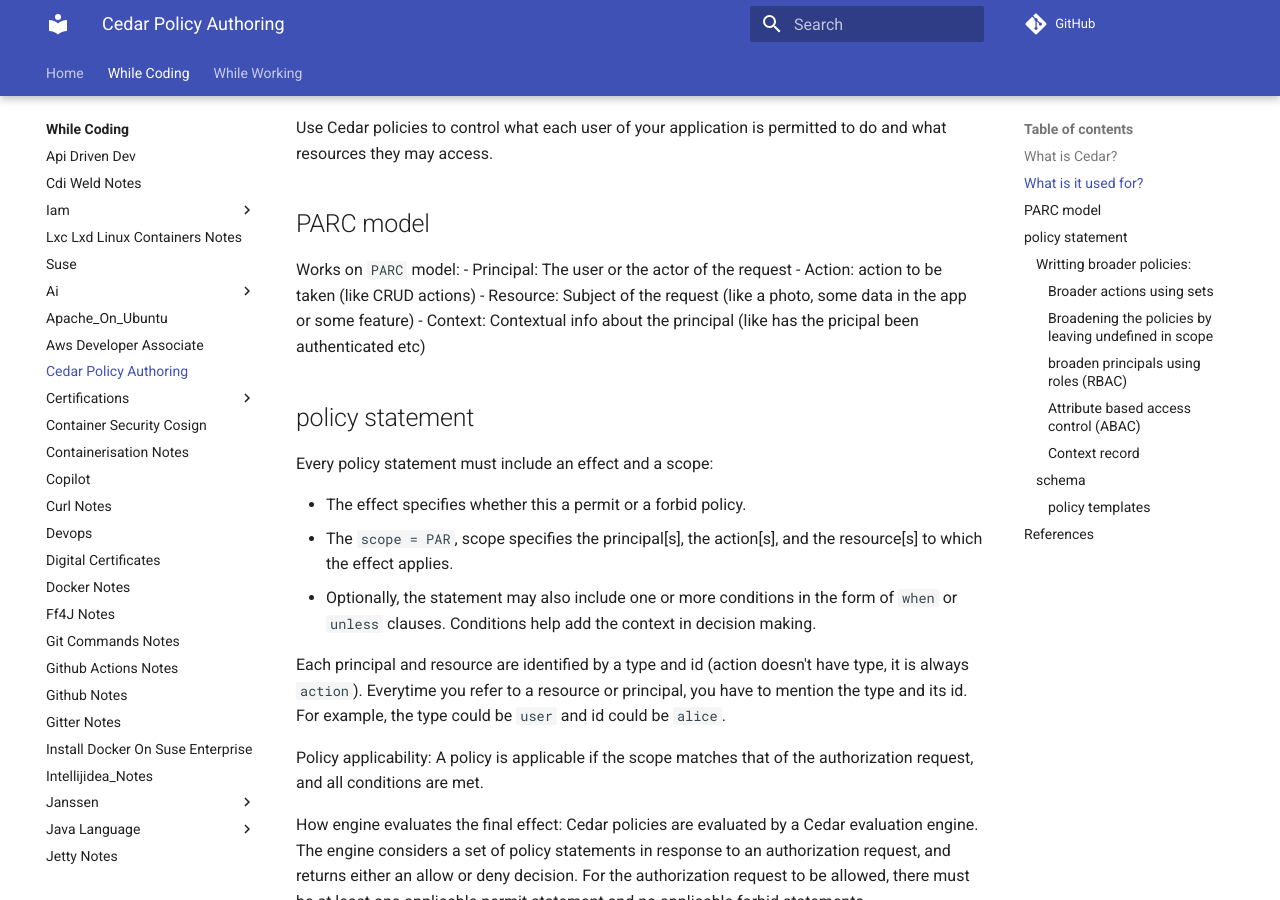
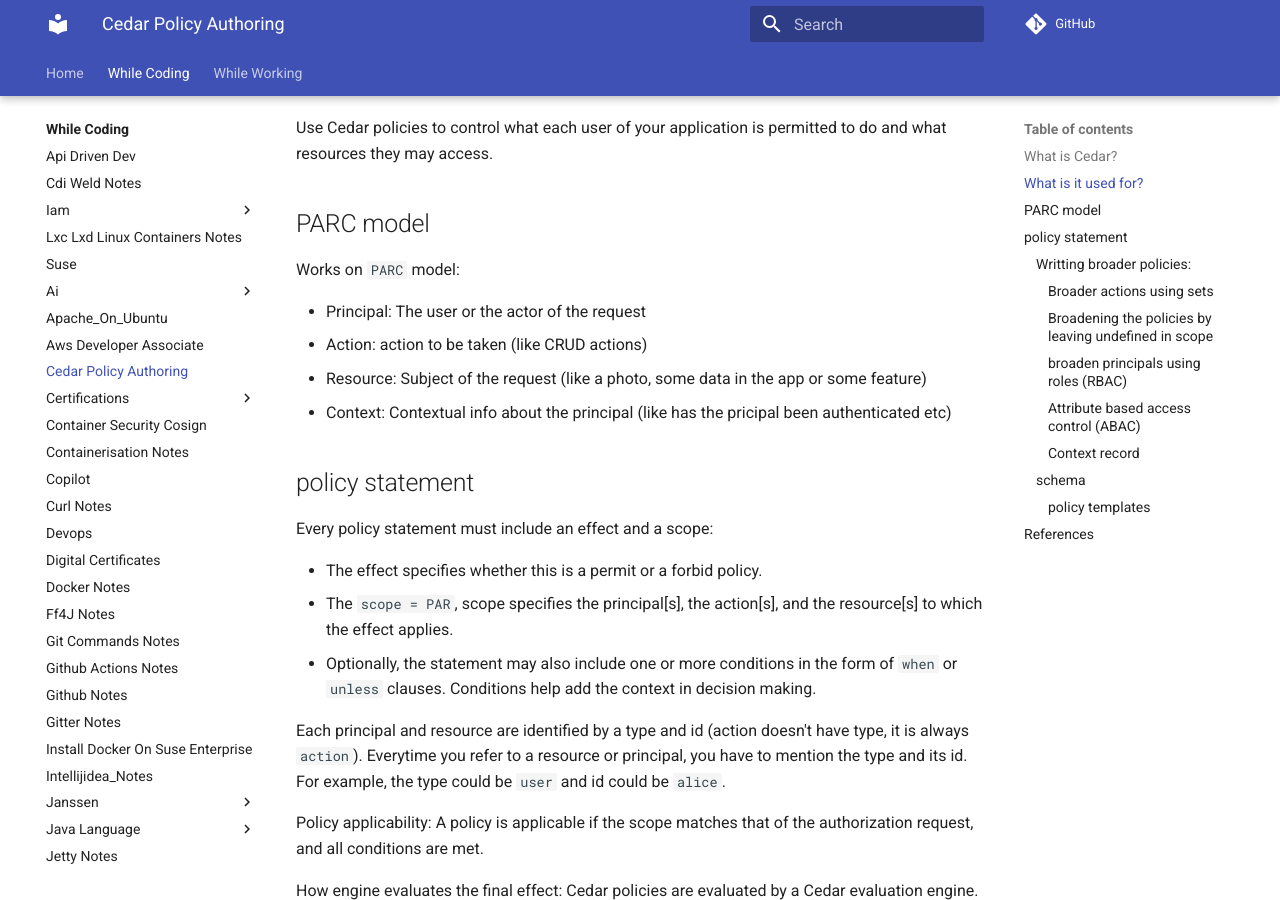
Before and after one commit to ossdhaval/mysite, an MkDocs documentation site: the page built from source/while-coding/cedar-policy-authoring.md, in a window 1280 px wide and 900 px high, scrolled down 389 px. Built offline with MkDocs 1.6.1 and Material for MkDocs 9.7.7, drawn with Linux system fonts in a browser that asks for light colours; comment, search, counter and statistics services are not loaded; some of the changed text lies outside the part shown.

````diff
--- a/source/while-coding/cedar-policy-authoring.md
+++ b/source/while-coding/cedar-policy-authoring.md
@@ -13,6 +13,7 @@ Use Cedar policies to control what each user of your application is permitted to
 ## PARC model
 
 Works on `PARC` model:
+
 - Principal: The user or the actor of the request
 - Action: action to be taken (like CRUD actions)
 - Resource: Subject of the request (like a photo, some data in the app or some feature)
@@ -22,7 +23,7 @@ Works on `PARC` model:
 
 Every policy statement must include an effect and a scope:
 
-- The effect specifies whether this a permit or a forbid policy.
+- The effect specifies whether this is a permit or a forbid policy.
 - The `scope = PAR`, scope specifies the principal[s], the action[s], and the resource[s] to which the effect applies.
 - Optionally, the statement may also include one or more conditions in the form of `when` or `unless` clauses. Conditions help add the context in decision making.
 
@@ -121,7 +122,7 @@ Entities JSON is data about the entities mentioned in the request. In this case,
 
 ```
 
-As you can see above, the Bob's user entity has a parents. Two roles. Both roles are also defined in the same JSON. Since `vacationPhotoJudges` is parent to Bob, the cedar engine interpretes this as bob having the role of `vacationPhotoJudges` and the policy will match the request for bob accessing the photo.
+As you can see above, the Bob's user entity has parents. Two roles. Both roles are also defined in the same JSON. Since `vacationPhotoJudges` is parent to Bob, the cedar engine interpretes this as bob having the role of `vacationPhotoJudges` and the policy will match the request for bob accessing the photo.
 
 
 In short, to broaden the scope:
````
